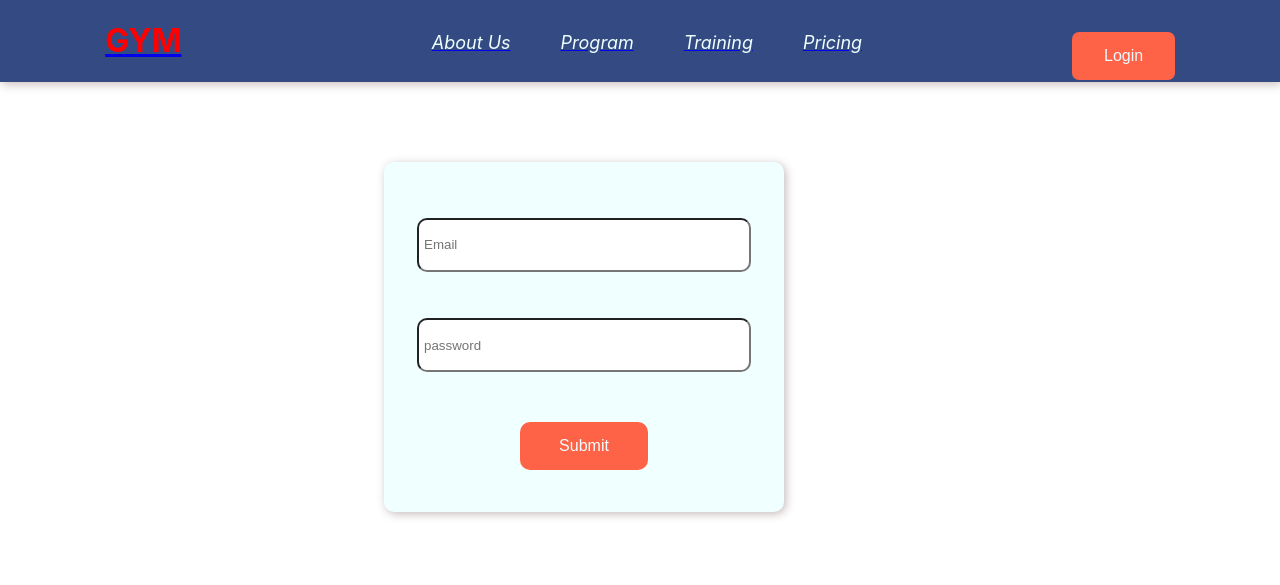
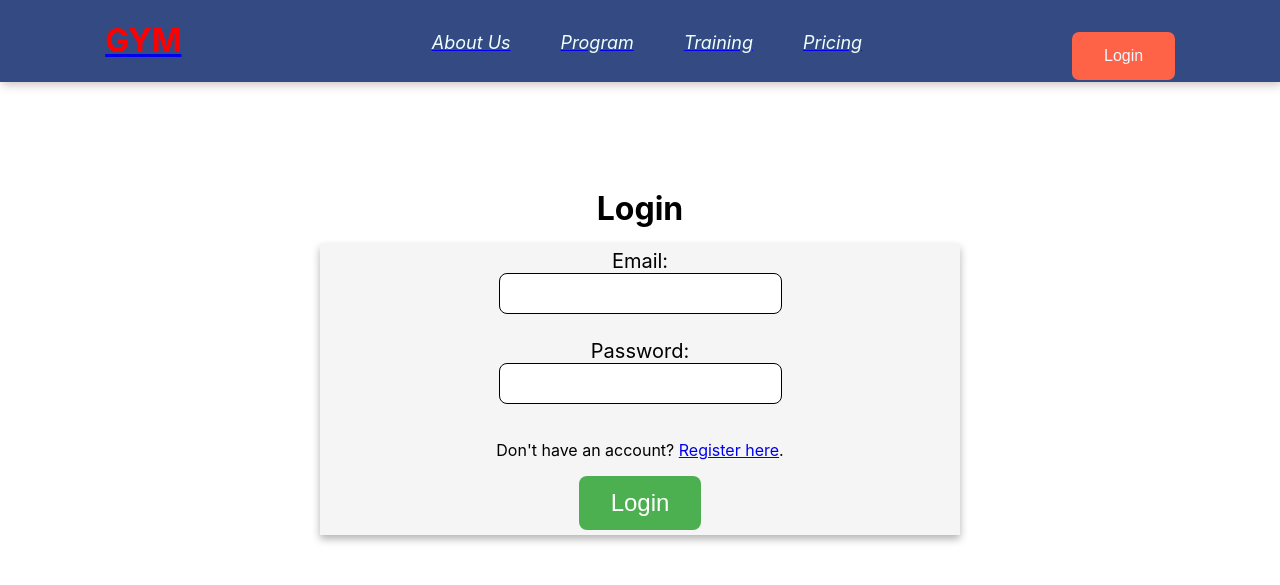
Before and after one commit to bbiplab165/Gym_Website-FrontEnd-, a React (Create React App) app: page /login in a window 1280 px wide. Shown: the top 585 px of the page. Built offline with nearby package versions, Linux system fonts and the light colour scheme.

Commit message:
Add files via upload

```diff
--- a/src/pages/Login.js
+++ b/src/pages/Login.js
@@ -1,41 +1,51 @@
-import React, { useState } from 'react'
-import Style from './Login.module.css'
+import React, { useState } from 'react';
+import Style from './Login.module.css';
+import { Link } from 'react-router-dom';
 
-export default function Login() {
+function LoginPage() {
+  const [email, setUserEmail] = useState('');
+  const [password, setPassword] = useState('');
+  const [loginError, setLoginError] = useState('');
 
-  const [email, setEmail] = useState('')
-  const [password, setPassword] = useState('')
-  const [list, setList] = useState([])
+  function handleEmailChange(event) {
+    setUserEmail(event.target.value);
+  }
 
-  function handleForm(e) {
-    e.preventDefault()
-    const newList =
-    {
+  function handlePasswordChange(event) {
+    setPassword(event.target.value);
+  }
 
-      email,
-      password
+  function handleLogin(event) {
+    event.preventDefault();
+
+    const storedUsers = JSON.parse(localStorage.getItem('users')) || [];
+
+    const existingUser = storedUsers.find(user => user.email === email && user.password === password);
+
+    if (existingUser) {
+      const confirmation = window.confirm('User Login successfully! Click OK to go to home page.');
+      if (confirmation) {
+        window.location.href = '/';
+      }
+    } else {
+      setLoginError('Email or Password is incorrect');
     }
+  }
 
-    const updatedList = [...list, newList]
-    setList(updatedList)
-
-    localStorage.setItem('user', JSON.stringify(updatedList))
-
-    setEmail('')
-    setPassword('')
-
-
-  }
   return (
-    <div >
-
-      <form className={Style.main_login} onSubmit={handleForm}>
-
-        <input type='email' placeholder='Email' value={email} onChange={(e) => setEmail(e.target.value)} /> <br />
-        <input type='password' placeholder='password' value={password} onChange={(e) => setPassword(e.target.value)} /> <br />
-        <button className={Style.btn} type='submit'> Submit </button>
-
+    <div className={Style.container}>
+      <h1>Login </h1>
+      <form onSubmit={handleLogin}>
+        <label htmlFor="email">Email:</label>
+        <input type="email" id="email" name="email" value={email} onChange={handleEmailChange} required="true" /><br />
+        <label htmlFor="password">Password:</label>
+        <input type="password" id="password" name="password" value={password} onChange={handlePasswordChange} required="true" /><br />
+        < p>Don't have an account? <Link to="/registation">Register here</Link>.</p>
+        {loginError && <span>{loginError}</span>}
+        <button type="submit">Login</button>
       </form>
     </div>
-  )
+  );
 }
+
+export default LoginPage;
--- a/src/pages/Login.module.css
+++ b/src/pages/Login.module.css
@@ -1,5 +1,71 @@
-.main_login{
-    /* border: 1px solid red; */
+.container {
+    display: flex;
+    flex-direction: column;
+    align-items: center;
+    justify-content: center;
+    height: 70vh;
+}
+
+.container form {
+    display: flex;
+    flex-direction: column;
+    align-items: center;
+    justify-content: center;
+    width: 50%;
+    background-color: #f5f5f5;
+    border-radius: 0.5rem solid black;
+    box-shadow: 0 0.25rem 0.5rem rgba(6, 1, 1, 0.3);
+}
+.container h1 {
+    font-size: 2rem;
+    margin-top: 0;
+    margin-bottom: 1rem;
+}
+
+.container label {
+    font-size: 1.25rem;
+    margin-bottom: 0rem;
+    margin-top: 5px;
+    text-align: right;
+}
+
+.container input {
+    font-size: 1.25rem;
+    padding: 0.5rem;
+    border-radius: 0.5rem ;
+    border:0.02rem solid black;
+    margin-bottom: 0rem;
+}
+
+.container button {
+    font-size: 1.5rem;
+    margin-bottom: 0.3rem;
+    padding: 0.8rem 2rem;
+    border-radius: 0.5rem;
+    background-color: #4caf50;
+    color: #fff;
+    border: none;
+    cursor: pointer;
+    transition: all 0.2s ease-in-out;
+}
+
+.container button:hover {
+    background-color: #3e8e41;
+}
+.container span{
+    margin-bottom: 10px;
+    color: red;
+}
+
+/* .container p {
+    color: red;
+    margin-top: 10px;
+    text-align: center;
+}  */
+
+
+/* .main_login{
+    /* border: 1px solid red;
     margin-top: 5em;
     margin-bottom: 5em;
     height: 350px;
@@ -33,4 +99,4 @@
     border-radius: 10px;
     margin-top: 1em;
     cursor: pointer;
-}
+} */
--- a/src/pages/Registation.js
+++ b/src/pages/Registation.js
@@ -1,5 +1,6 @@
 import React, { useState } from 'react';
-import Style from './Login.module.css'
+import { Link } from 'react-router-dom';
+import Style from './Registration.module.css'
 
 function RegistrationPage() {
   const [username, setUsername] = useState('');
@@ -47,22 +48,26 @@ function RegistrationPage() {
 
     localStorage.setItem('users', JSON.stringify(updatedUsers));
 
-    // Redirect to login page or do some other action
+    // Redirect to home page
+    const confirmation = window.confirm('User registered successfully! Click OK to go to home page.');
+    if (confirmation) {
+      window.location.href = '/';
+    }
 
   }
 
   return (
-    <div>
-      <h1>Registration Page</h1>
+    <div className={Style.RegistrationPage}>
+      <h1>Register </h1>
       <form onSubmit={handleRegistration}>
         <label htmlFor="username">Username:</label>
-        <input type="text" id="username" name="username" value={username} onChange={handleUsernameChange} /><br /><br />
+        <input type="text" id="username" name="username" value={username} onChange={handleUsernameChange} required="true"/><br />
         <label htmlFor="email">Email:</label>
-        <input type="email" id="email" name="email" value={email} onChange={handleEmailChange} /><br /><br />
+        <input type="email" id="email" name="email" value={email} onChange={handleEmailChange}required="true" /><br />
         <label htmlFor="password">Password:</label>
-        <input type="password" id="password" name="password" value={password} onChange={handlePasswordChange} /><br /><br />
+        <input type="password" id="password" name="password" value={password} onChange={handlePasswordChange} required="true"/><br />
         <label htmlFor="confirmPassword">Confirm Password:</label>
-        <input type="password" id="confirmPassword" name="confirmPassword" value={confirmPassword} onChange={handleConfirmPasswordChange} /><br /><br />
+        <input type="password" id="confirmPassword" name="confirmPassword" value={confirmPassword} onChange={handleConfirmPasswordChange} required="true"/><br />
         {registrationError && <p>{registrationError}</p>}
         <button type="submit">Register</button>
       </form>
--- /dev/null
+++ b/src/pages/Registration.module.css
@@ -0,0 +1,61 @@
+.RegistrationPage {
+    display: flex;
+    flex-direction: column;
+    align-items: center;
+    justify-content: center;
+    height: 70vh;
+    font-family: Arial, sans-serif;
+}
+
+.RegistrationPage h1 {
+    font-size: 2rem;
+    margin-top: 0;
+    margin-bottom: 1rem;
+}
+
+.RegistrationPage form {
+    display: flex;
+    flex-direction: column;
+    align-items: center;
+    justify-content: center;
+    width: 50%;
+    background-color: #f5f5f5;
+    border-radius: 0.5rem solid black;
+    box-shadow: 0 0.25rem 0.5rem rgba(6, 1, 1, 0.3);
+}
+
+.RegistrationPage label {
+    font-size: 1.25rem;
+    margin-bottom: 0rem;
+    margin-top: 5px;
+    text-align: right;
+}
+
+.RegistrationPage input {
+    font-size: 1.25rem;
+    padding: 0.5rem;
+    border-radius: 0.5rem ;
+    border:0.02rem solid black;
+    margin-bottom: 0rem;
+}
+
+.RegistrationPage p {
+    color: red;
+    margin: 1rem 0;
+}
+
+.RegistrationPage button[type="submit"] {
+    font-size: 1.5rem;
+    margin-bottom: 0.3rem;
+    padding: .8rem 2rem;
+    border-radius: 0.5rem;
+    background-color: #4caf50;
+    color: #fff;
+    border: none;
+    cursor: pointer;
+    transition: all 0.2s ease-in-out;
+}
+
+.RegistrationPage button[type="submit"]:hover {
+    background-color: #3e8e41;
+}
```
